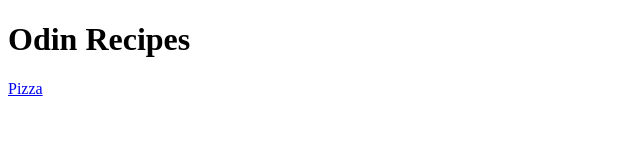
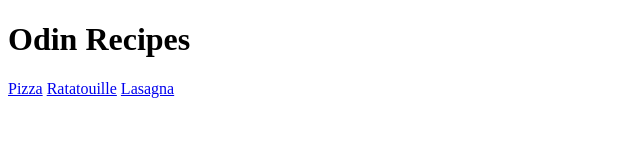
Before and after one commit to Tanmay-M-lab/odin-recipes, a plain HTML site: page index.html in a window 1280 px wide. Shown: the whole page, without its empty margins (0-640 px from the left). Drawn offline with Linux system fonts and the light colour scheme.

Commit message:
added links to ratatoullie and ladsagna

```diff
--- a/index.html
+++ b/index.html
@@ -9,5 +9,7 @@
 <body>
     <h1>Odin Recipes</h1>
     <a href="./recipes/pizza.html">Pizza</a>
+    <a href="./recipes/ratatouille.html">Ratatouille</a>
+    <a href="./recipes/lasagna.html">Lasagna</a>
 </body>
 </html>
```
